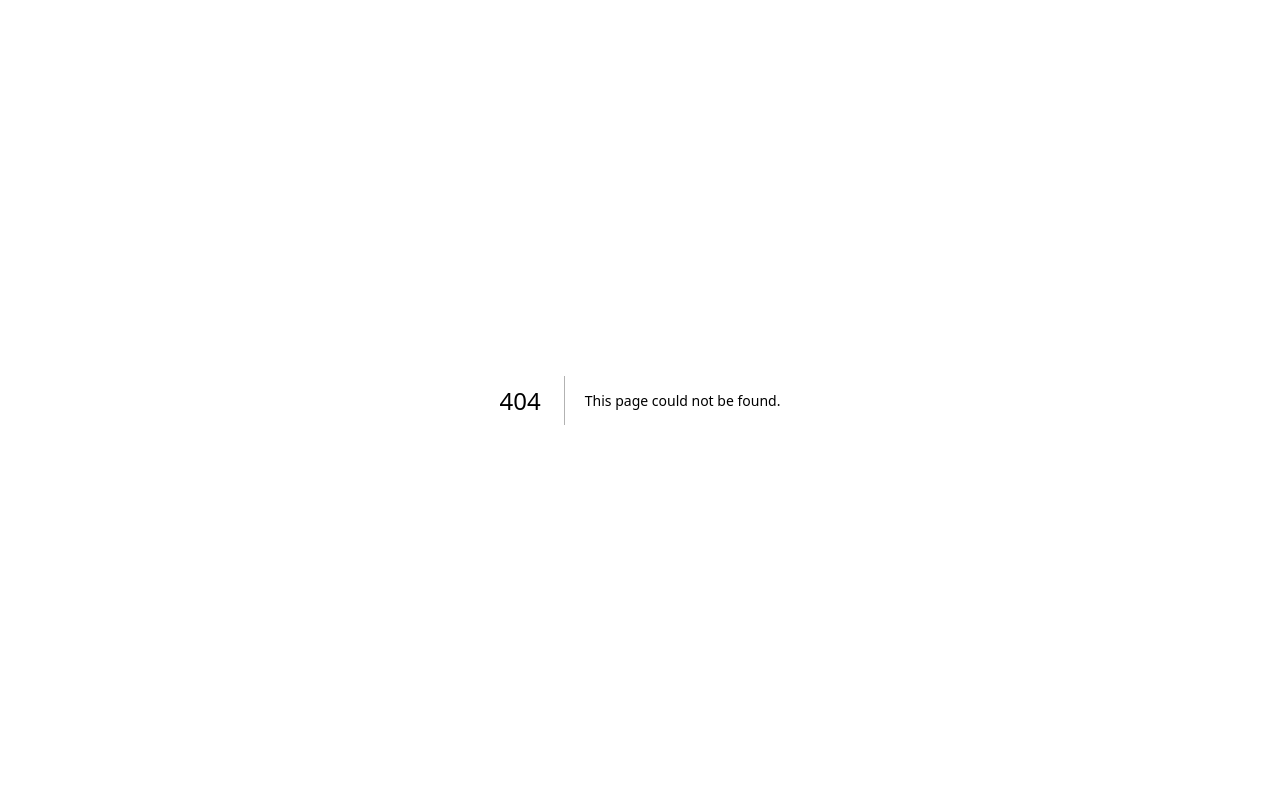
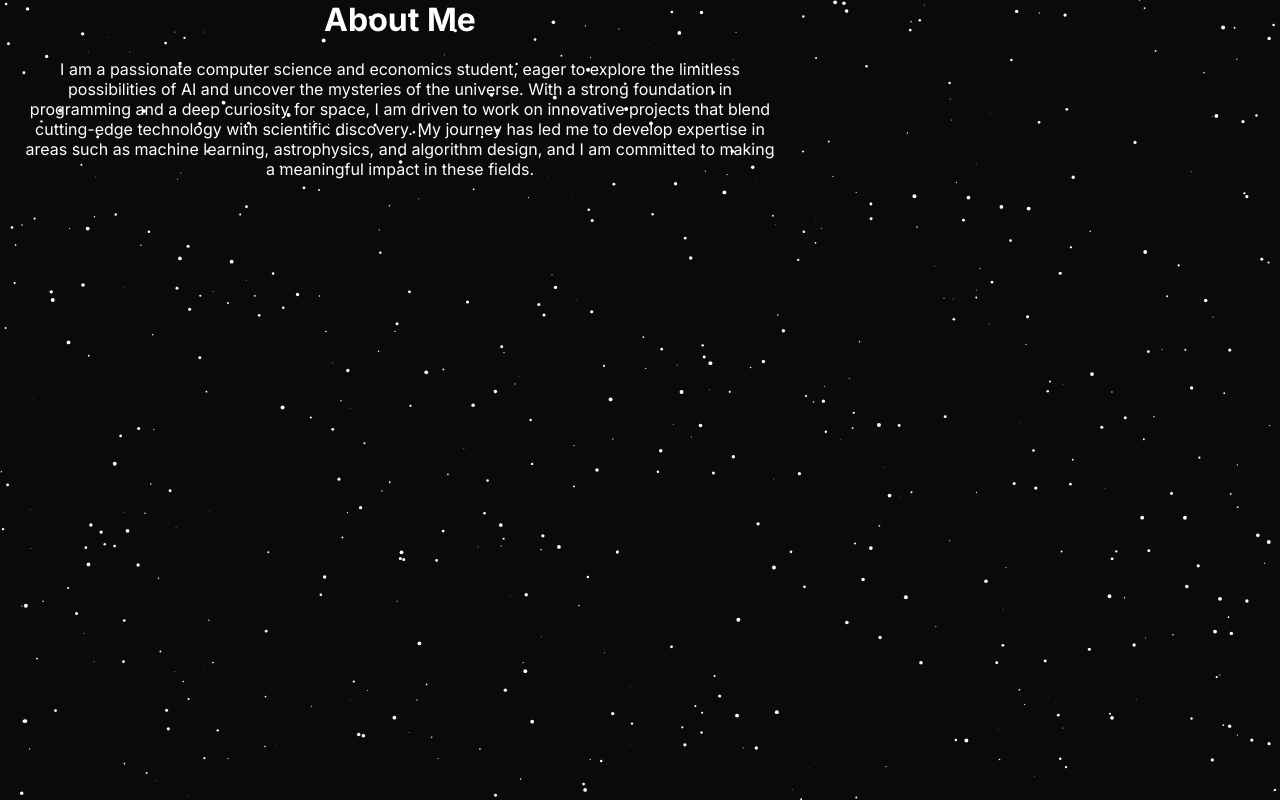
Before and after one commit to jaime-bustos/landing-page, a Next.js app: page /about in a window 1280 px wide. Before the commit this address had no page. Built offline with nearby package versions, Linux system fonts and the light colour scheme.

Commit message:
change resume link update about me page information

```diff
--- /dev/null
+++ b/src/app/about/page.tsx
@@ -0,0 +1,27 @@
+"use client";
+
+import React from 'react';
+import { Flex, Grid, Heading, Text, Button } from '@/once-ui/components';
+import StarBackground from '../../once-ui/components/StarBackground';
+
+const AboutMe = () => {
+  return (
+    <Flex direction="column" align="center" style={{ position: 'relative', minHeight: '100vh' }}>
+      <StarBackground />
+      <Flex direction="column" align="center" style={{ zIndex: 1, padding: '0 20px', maxWidth: '800px' }}>
+        <Heading color="white">
+          About Me
+        </Heading>
+        <Text color="white" align="center" style={{ marginTop: '20px' }}>
+          I am a passionate computer science and economics student, eager to explore the limitless possibilities of AI and
+          uncover the mysteries of the universe. With a strong foundation in programming and a deep curiosity for space,
+          I am driven to work on innovative projects that blend cutting-edge technology with scientific discovery. My journey
+          has led me to develop expertise in areas such as machine learning, astrophysics, and algorithm design, and I am
+          committed to making a meaningful impact in these fields.
+        </Text>
+      </Flex>
+    </Flex>
+  );
+};
+
+export default AboutMe;
--- a/src/app/page.tsx
+++ b/src/app/page.tsx
@@ -15,7 +15,7 @@ const StarBackground = dynamic(() => import('../once-ui/components/StarBackgroun
 export default function Home() {
 	const links = [
 		{
-			href: "#about",
+			href: "/about",
 			title: "About",
 			description: "Know my story.",
 		},
@@ -25,7 +25,7 @@ export default function Home() {
 			description: "See all my recent projects.",
 		},
 		{
-			href: "https://drive.google.com/file/d/1Sni1FwtDeNEUZ1DqIJQdzbV5iIa4gK1a/view?usp=sharing",
+			href: "https://drive.google.com/file/d/1eRRWu4QdaVpmM304vaurv71LOu6Mo_8y/view?usp=sharing",
 			title: "Resume",
 			description: "Check out my resume.",
 		},
```
